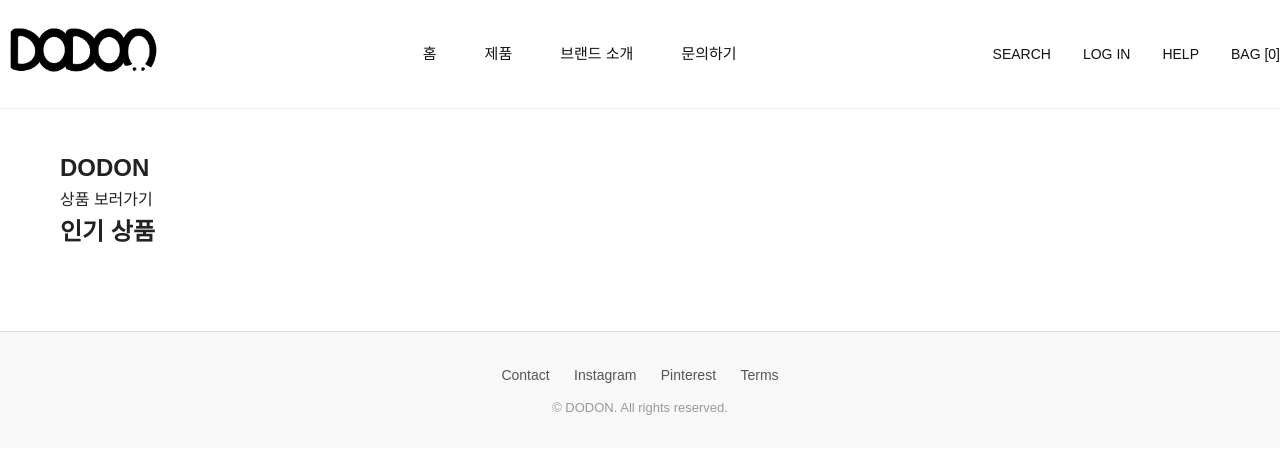
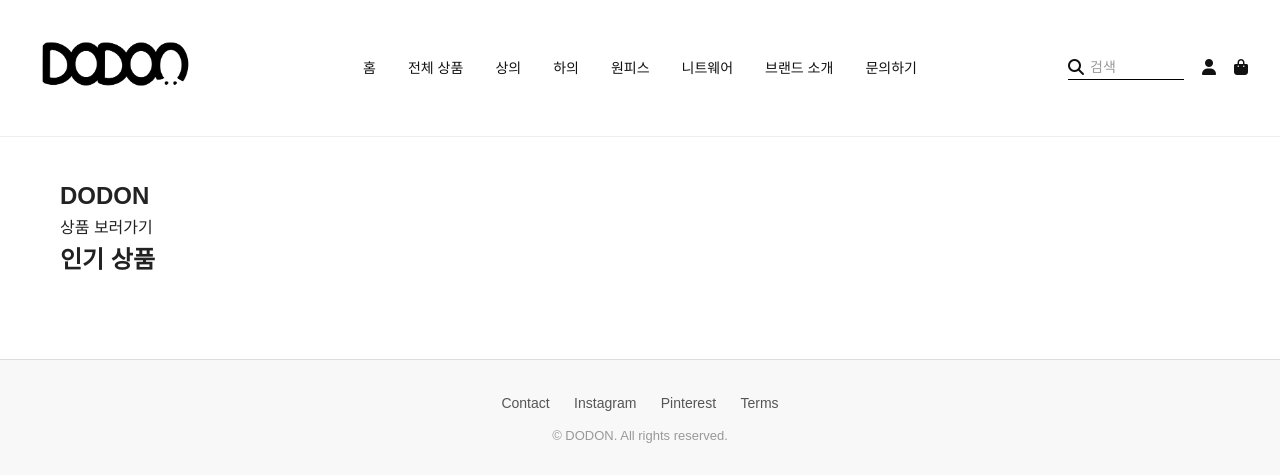
Before and after one commit to Minchaek69/DODON, a Flask app: page / in a window 1280 px wide. Shown: the top 475 px of the page. Run offline with Flask 3, Linux system fonts and the light colour scheme.

Commit message:
New version of Menu

```diff
--- a/app/static/css/style.css
+++ b/app/static/css/style.css
@@ -17,53 +17,93 @@ ul {
   list-style: none;
 }
 
-/* Header */
 header {
   border-bottom: 1px solid #eee;
-  background-color: #fff;
-  padding: 24px auto;
+  background: #fff;
+  padding: 12px 32px;
 }
-.header-flex {
+.header-bar {
+  border-bottom: 1px solid #eee;
+  background: #fff;
+  padding: 14px 32px;
+}
+
+.header-container {
   display: flex;
   justify-content: space-between;
   align-items: center;
   max-width: 1400px;
   margin: 0 auto;
-  gap: 48px;
+  gap: 24px;
 }
 
+/* Logo */
 .header-left img {
   height: 100px;
 }
 
+/* Menu center */
+.header-container {
+  position: relative;
+  display: flex;
+  justify-content: space-between;
+  align-items: center;
+  padding: 14px auto;
+}
+
+.header-center {
+  position: absolute;
+  left: 50%;
+  transform: translateX(-50%);
+}
+
 .header-center ul {
   display: flex;
-  gap: 48px;
+  gap: 32px;
+  list-style: none;
+  margin: 0;
+  padding: 0;
 }
-.header-center li a {
-  font-size: 15px;
+.header-center ul li a {
+  font-size: 14px;
   font-weight: 500;
   color: #111;
-  transition: 0.2s;
+  text-decoration: none;
+  transition: color 0.3s ease;
 }
-.header-center li a:hover {
+.header-center ul li a:hover {
   color: #c40030;
 }
 
+/* Icons right */
 .header-right {
   display: flex;
-  gap: 32px;
-}
-.header-right a {
-  font-size: 14px;
-  color: #111;
-  font-weight: 400;
-  text-transform: uppercase;
-}
-.header-right a:hover {
-  text-decoration: underline;
+  align-items: center;
+  gap: 18px;
 }
 
+.header-right i {
+  font-size: 16px;
+  color: #111;
+  cursor: pointer;
+}
+
+.search-inline {
+  display: flex;
+  align-items: center;
+  border-bottom: 1px solid #000;
+}
+.search-inline input {
+  border: none;
+  background: transparent;
+  font-size: 14px;
+  padding: 4px 6px;
+  width: 100px;
+  outline: none;
+}
+.search-inline input::placeholder {
+  color: #999;
+}
 /* Main */
 main {
   padding: 40px 20px;
--- a/app/templates/base.html
+++ b/app/templates/base.html
@@ -54,41 +54,50 @@
       name="twitter:image"
       content="{{ url_for('static', filename='images/og-image.jpg') }}"
     />
+
+    <link
+      rel="stylesheet"
+      href="https://cdnjs.cloudflare.com/ajax/libs/font-awesome/6.5.0/css/all.min.css"
+    />
   </head>
 
   <body>
-    <header>
-      <div class="header-flex">
-        <!-- 1. Logo -->
+    <header class="header-bar">
+      <div class="header-container">
+        <!-- Left: Logo -->
         <div class="header-left">
-          <a href="{{ url_for('main.index') }}">
-            <img
-              src="{{ url_for('static', filename='images/dodon_logo_wide.png') }}"
-              alt="DODON Logo"
-            />
+          <a href="/">
+            <img src="/static/images/dodon_logo_wide.png" alt="DODON Logo" />
           </a>
         </div>
 
-        <!-- 2. Main meun -->
+        <!-- Center: Navigation Menu -->
         <nav class="header-center">
           <ul>
-            <li><a href="{{ url_for('main.index') }}">홈</a></li>
-            <li><a href="{{ url_for('products.index') }}">제품</a></li>
-            <li><a href="{{ url_for('main.index') }}#about">브랜드 소개</a></li>
-            <li><a href="{{ url_for('main.index') }}#contact">문의하기</a></li>
+            <li><a href="#">홈</a></li>
+            <li><a href="#">전체 상품</a></li>
+            <li><a href="#">상의</a></li>
+            <li><a href="#">하의</a></li>
+            <li><a href="#">원피스</a></li>
+            <li><a href="#">니트웨어</a></li>
+            <li><a href="#">브랜드 소개</a></li>
+            <li><a href="#">문의하기</a></li>
           </ul>
         </nav>
 
-        <!-- 3. Search, Login, Help, Bag -->
+        <!-- Right: Icons -->
         <div class="header-right">
-          <a href="#">SEARCH</a>
-          <a href="{{ url_for('auth_bp.login') }}">LOG IN</a>
-          <a href="#">HELP</a>
-          <a href="#">BAG [0]</a>
+          <form action="/search" method="GET" class="search-inline">
+            <i class="fa-solid fa-magnifying-glass"></i>
+            <input type="text" name="q" placeholder="검색" class="search-box" />
+          </form>
+          <a href="/login" title="로그인"><i class="fa-solid fa-user"></i></a>
+          <a href="/cart" title="장바구니"
+            ><i class="fa-solid fa-bag-shopping"></i
+          ></a>
         </div>
       </div>
     </header>
-
     <!-- Main Page Content -->
     <main>{% block content %} {% endblock %}</main>
 
```
